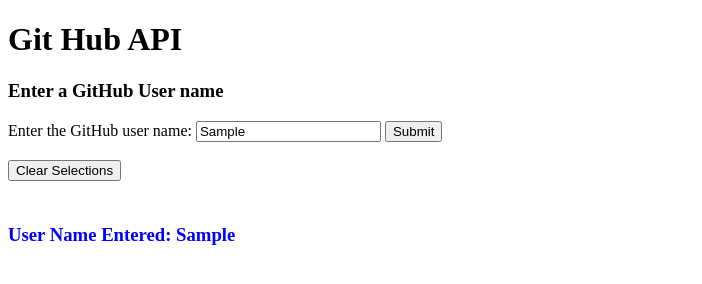
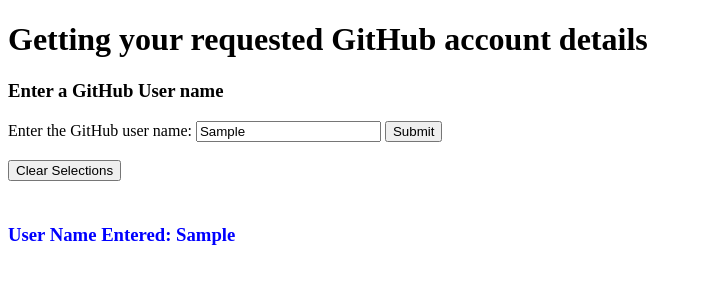
Before and after one commit to jgotti1/Git-Hub_API-JS, a plain HTML site: page index.html in a window 1280 px wide. Both pictures are taken after typing "Sample" into the empty fields and a click on the input 413 px from the left and 131 px from the top of the page. Shown: the whole page, without its empty margins (0-702 px from the left). Drawn offline with Linux system fonts and the light colour scheme; no server answers.

Commit message:
added a title change on submit

```diff
--- a/index.html
+++ b/index.html
@@ -12,7 +12,7 @@
 </head>
 
 <body>
-  <h1>Git Hub API</h1>
+  <h1 class="heading">Git Hub API</h1>
   <div>
     <h3>Enter a GitHub User name</h3>
     <!-- Start of form  -->
--- a/script.js
+++ b/script.js
@@ -9,15 +9,16 @@
 const informationSection = document.querySelector(".information-link-section");
 const informationSectionGitLink = document.querySelector(".information-link-section a");
 const clear = document.getElementById("clear");
+const title = document.querySelector(".heading");
 
 clear.addEventListener("click", function () {
   location.reload(); // Reload the window
 });
 
-form.addEventListener("submit", async function (event) {
+form.addEventListener("submit", async (event) => {
   event.preventDefault();
   const userName = getUserNameInput.value;
-
+  title.textContent = "Getting your requested GitHub account details";
   displayUsernameText.style.color = "Blue";
   displayUsername.textContent = ` User Name Entered: ${userName}`;
 
```
